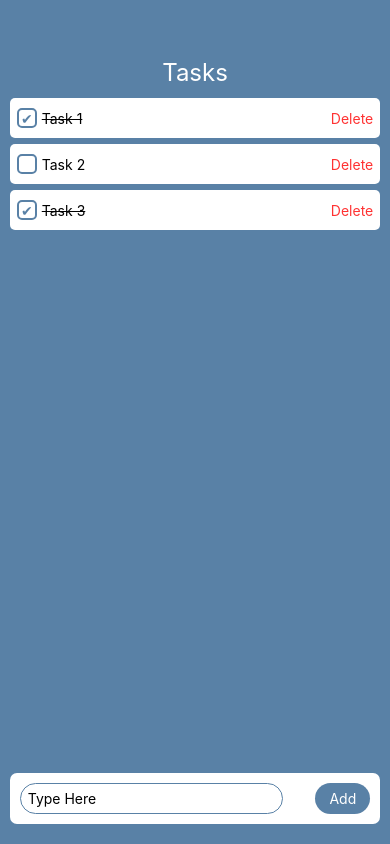
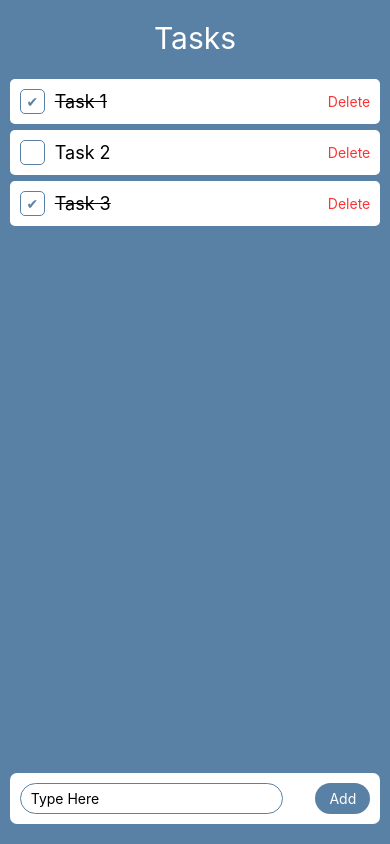
Before and after one commit to omar-sarfraz/React-Native-TodoApp, a React Native app: screen / in a window 390 px wide. Built offline with nearby package versions, Linux system fonts and the light colour scheme.

Commit message:
Basic App Completed / Fixed Input Border

```diff
--- a/App.js
+++ b/App.js
@@ -1,5 +1,5 @@
 import React, { Component } from 'react';
-import { SafeAreaView, StyleSheet, Text, View, Pressable, Platform, TouchableOpacity, KeyboardAvoidingView, TextInput } from 'react-native';
+import { SafeAreaView, StatusBar, StyleSheet, Text, View, Pressable, Platform, TouchableOpacity, KeyboardAvoidingView, TextInput } from 'react-native';
 
 export default class App extends Component {
 
@@ -42,7 +42,7 @@ export default class App extends Component {
     return (
       <SafeAreaView style={styles.container}>
         <View style={styles.containerInner}>
-          <Text style={{ fontSize: 24, color: "white", marginVertical: 8 }}>Tasks</Text>
+          <Text style={{ fontSize: 30, color: "white", marginVertical: 20 }}>Tasks</Text>
           {
             this.state.item.map((item, index) => <Item item={item} key={index} onPress={() => this.onPress(index)} onDeletePress={() => this.onDeletePress(index)} />)
           }
@@ -69,7 +69,7 @@ class Item extends Component {
           <Pressable style={checked === "true" ? { ...styles.checkbox, backgroundColor: "white" } : styles.checkbox} onPress={this.props.onPress}>
             {checked === "true" ? <Text style={{ color: "#5981a6" }}>✔</Text> : null}
           </Pressable>
-          <Text style={{ color: "#000", textDecorationLine: checked === "true" ? "line-through" : "none" }}>{text}</Text>
+          <Text style={{ color: "#000", fontSize: 18, textDecorationLine: checked === "true" ? "line-through" : "none" }}>{text}</Text>
         </View>
         <TouchableOpacity onPress={this.props.onDeletePress}>
           <Text style={styles.delete}>Delete</Text>
@@ -85,7 +85,7 @@ const styles = StyleSheet.create({
     backgroundColor: '#5981a6',
     alignItems: "center",
     justifyContent: "space-between",
-    paddingTop: 50
+    paddingTop: StatusBar.currentHeight
   },
   containerInner: {
     flex: 1,
@@ -108,9 +108,10 @@ const styles = StyleSheet.create({
     padding: 7
   },
   input: {
-    border: "1px solid #5981a6",
+    borderWidth: 1,
+    borderColor: "#5981a6",
     borderRadius: 20,
-    paddingHorizontal: 7,
+    paddingHorizontal: 10,
     width: "75%"
   },
   inputText: {
@@ -120,8 +121,7 @@ const styles = StyleSheet.create({
   item: {
     flexDirection: "row",
     backgroundColor: "#FFF",
-    padding: 7,
-    paddingVertical: 10,
+    padding: 10,
     borderRadius: 5,
     width: "95%",
     marginVertical: 3,
@@ -131,16 +131,17 @@ const styles = StyleSheet.create({
   itemInner: {
     width: "80%",
     flexDirection: "row",
-    gap: 5,
     alignItems: 'center'
   },
   checkbox: {
-    width: 20,
-    height: 20,
-    border: "2px solid #5981a6",
+    width: 25,
+    height: 25,
+    borderWidth: 1,
+    borderColor: "#5981a6",
     borderRadius: 5,
     justifyContent: "center",
-    alignItems: "center"
+    alignItems: "center",
+    marginRight: 10
   },
   delete: {
     color: "red",
```
